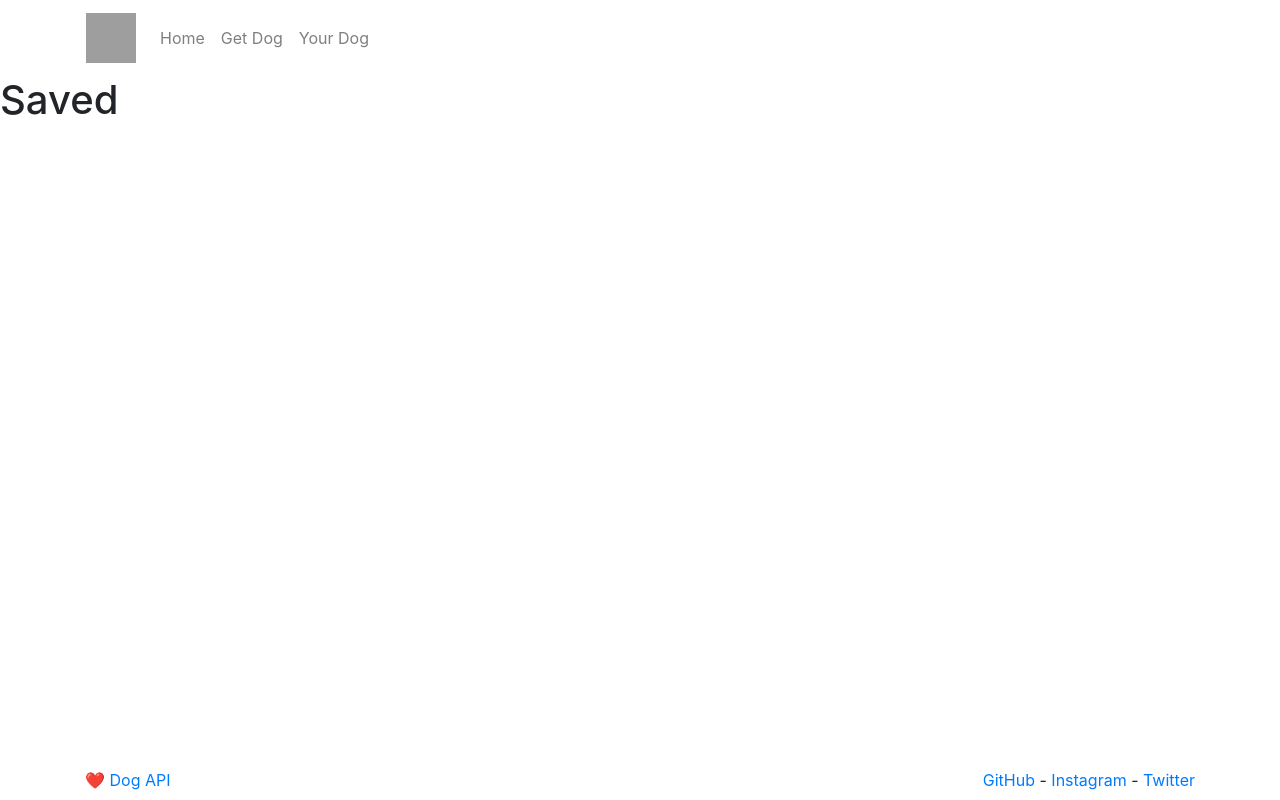
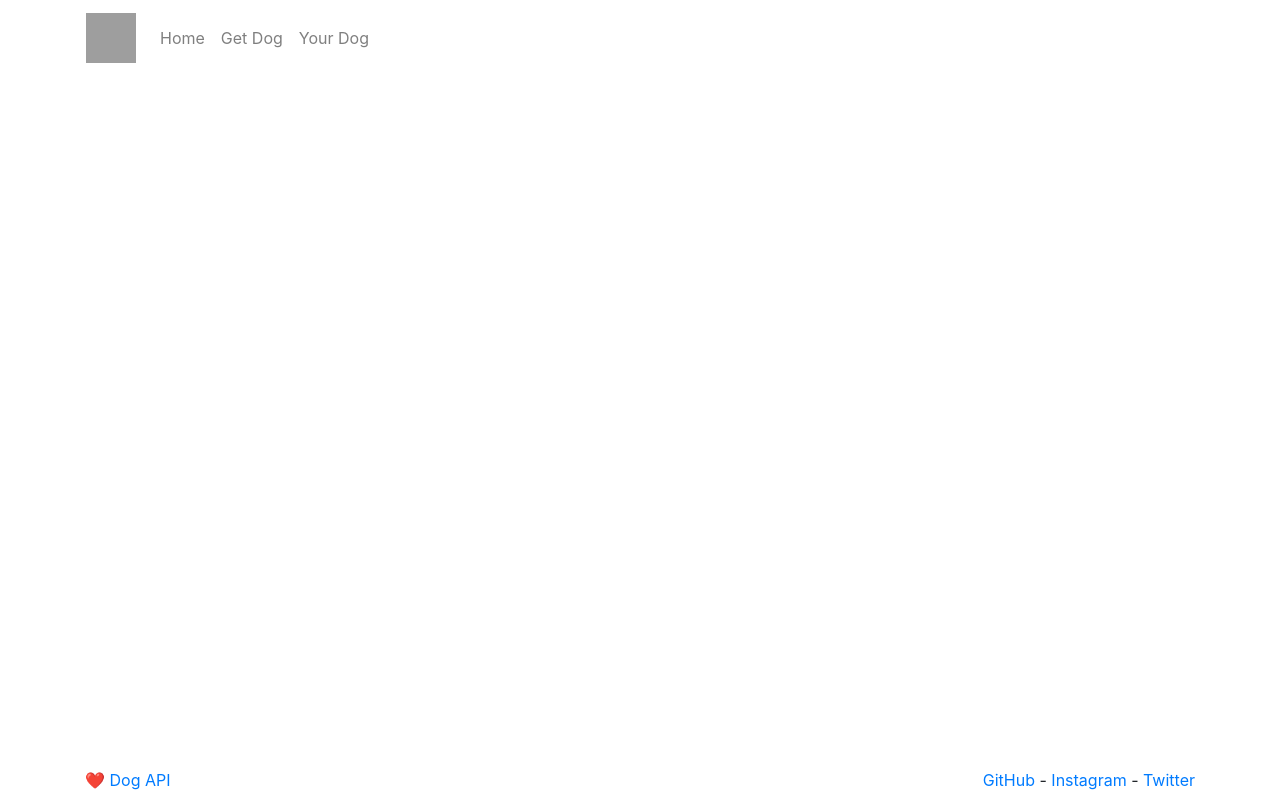
Before and after one commit to EChristian48/Doggo-Getter, a React app: page /#/saved in a window 1280 px wide. Built offline with nearby package versions, Linux system fonts and the light colour scheme; grey boxes are pictures that could not be loaded.

Commit message:
Created SavedDogs boilerplate

```diff
--- a/src/js/App.tsx
+++ b/src/js/App.tsx
@@ -5,9 +5,10 @@ import { HashRouter, Switch, Route } from 'react-router-dom'
 // Custom Components
 import { Navbar } from './components/Navbar/Navbar'
 import { NavItem } from './components/Navbar/NavItem'
+import { Footer } from './components/Footer'
 import { Home } from './pages/Home'
-import { Footer } from './components/Footer'
 import { GetDog } from './pages/GetDog'
+import { SavedDogs } from './pages/SavedDogs'
 
 class App extends React.Component {
   render() {
@@ -29,7 +30,7 @@ class App extends React.Component {
           </Route>
 
           <Route path='/saved'>
-            <h1>Saved</h1>
+            <SavedDogs />
           </Route>
         </Switch>
 
--- /dev/null
+++ b/src/js/pages/SavedDogs.tsx
@@ -0,0 +1,13 @@
+import * as React from 'react'
+
+class SavedDogs extends React.Component {
+  render() {
+    return (
+      <div>
+        <div></div>
+      </div>
+    )
+  }
+}
+
+export { SavedDogs }
```
